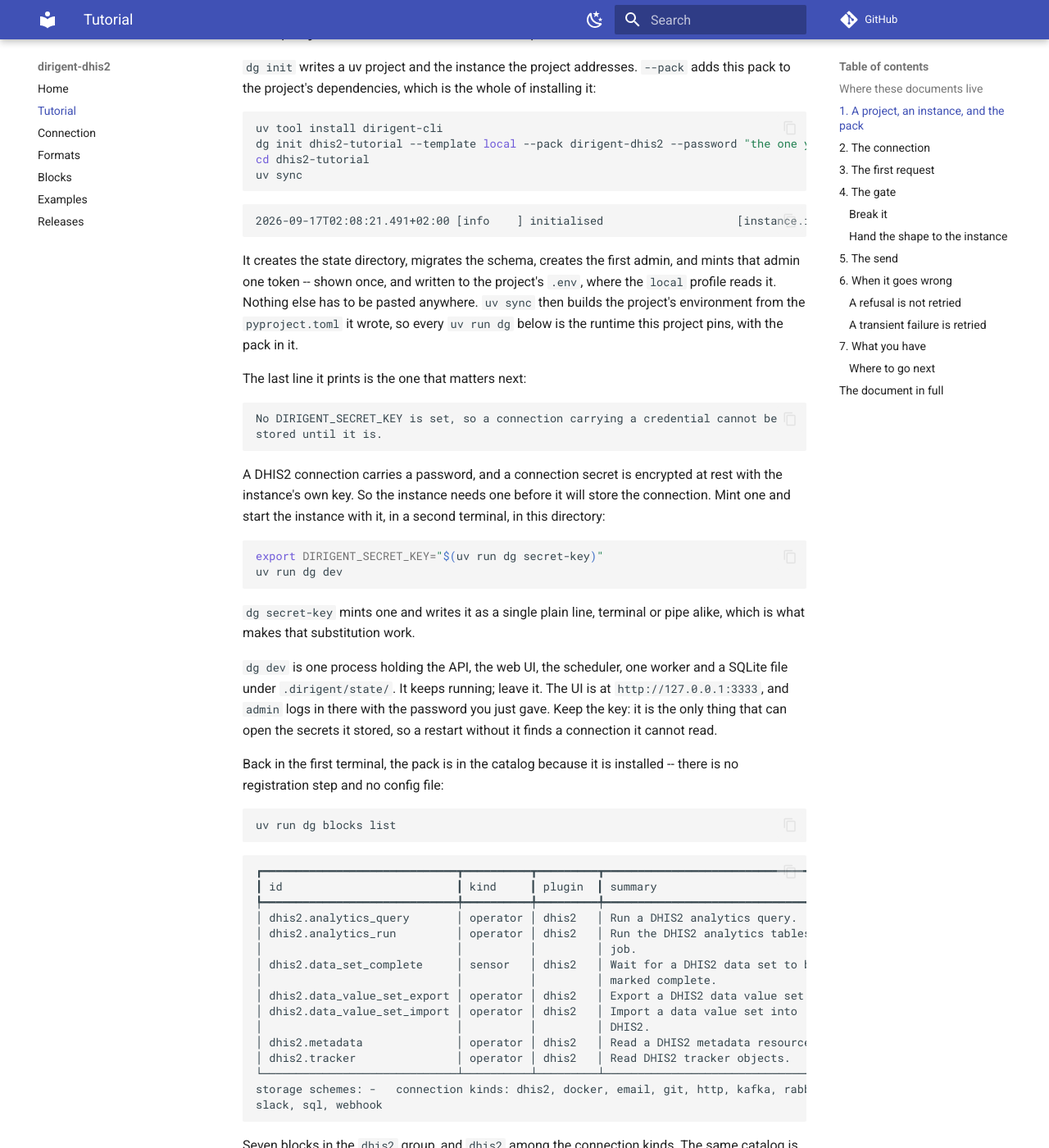
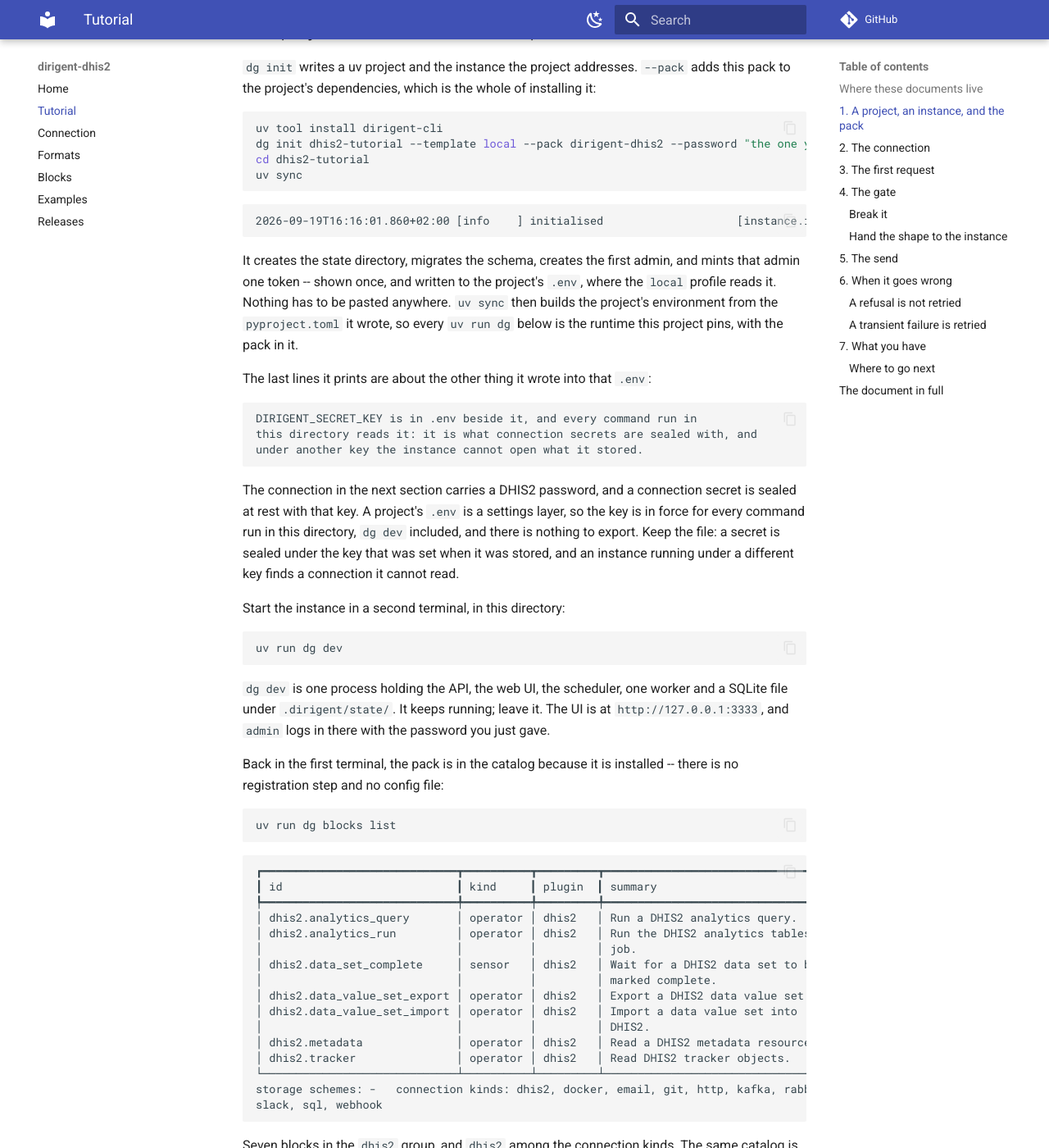
Before and after one commit to winterop-com/dirigent-dhis2, an MkDocs documentation site: the page built from docs/tutorial.md, in a window 1280 px wide and 1400 px high, scrolled down 911 px. Shown: the whole window at 82% size. Built offline with MkDocs 1.6.1 and Material for MkDocs 9.7.7, drawn with Linux system fonts in a browser that asks for light colours; comment, search, counter and statistics services are not loaded.

Commit message:
docs: the tutorial runs on 0.16.6, with the key in .env

````diff
--- a/docs/tutorial.md
+++ b/docs/tutorial.md
@@ -47,39 +47,38 @@
 ```
 
 ```text
-2026-09-17T02:08:21.491+02:00 [info    ] initialised                    [instance.initialised] directory=/home/you/dhis2-tutorial state=.dirigent/state schema=0001_baseline admin=admin template=local version=0.16.1 packs=["dirigent-dhis2"]
+2026-09-19T16:16:01.860+02:00 [info    ] initialised                    [instance.initialised] directory=/home/you/dhis2-tutorial state=.dirigent/state schema=0001_baseline admin=admin template=local version=0.16.6 packs=["dirigent-dhis2"]
 ```
 
 It creates the state directory, migrates the schema, creates the first admin, and mints that
 admin one token -- shown once, and written to the project's `.env`, where the `local` profile
-reads it. Nothing else has to be pasted anywhere. `uv sync` then builds the project's
-environment from the `pyproject.toml` it wrote, so every `uv run dg` below is the runtime this
-project pins, with the pack in it.
+reads it. Nothing has to be pasted anywhere. `uv sync` then builds the project's environment
+from the `pyproject.toml` it wrote, so every `uv run dg` below is the runtime this project
+pins, with the pack in it.
 
-The last line it prints is the one that matters next:
+The last lines it prints are about the other thing it wrote into that `.env`:
 
 ```text
-No DIRIGENT_SECRET_KEY is set, so a connection carrying a credential cannot be
-stored until it is.
+DIRIGENT_SECRET_KEY is in .env beside it, and every command run in
+this directory reads it: it is what connection secrets are sealed with, and
+under another key the instance cannot open what it stored.
 ```
 
-A DHIS2 connection carries a password, and a connection secret is encrypted at rest with the
-instance's own key. So the instance needs one before it will store the connection. Mint one
-and start the instance with it, in a second terminal, in this directory:
+The connection in the next section carries a DHIS2 password, and a connection secret is sealed
+at rest with that key. A project's `.env` is a settings layer, so the key is in force for every
+command run in this directory, `dg dev` included, and there is nothing to export. Keep the
+file: a secret is sealed under the key that was set when it was stored, and an instance running
+under a different key finds a connection it cannot read.
+
+Start the instance in a second terminal, in this directory:
 
 ```bash
-export DIRIGENT_SECRET_KEY="$(uv run dg secret-key)"
 uv run dg dev
 ```
 
-`dg secret-key` mints one and writes it as a single plain line, terminal or pipe alike, which
-is what makes that substitution work.
-
 `dg dev` is one process holding the API, the web UI, the scheduler, one worker and a SQLite
 file under `.dirigent/state/`. It keeps running; leave it. The UI is at
-`http://127.0.0.1:3333`, and `admin` logs in there with the password you just gave. Keep the
-key: it is the only thing that can open the secrets it stored, so a restart without it finds
-a connection it cannot read.
+`http://127.0.0.1:3333`, and `admin` logs in there with the password you just gave.
 
 Back in the first terminal, the pack is in the catalog because it is installed -- there is no
 registration step and no config file:
````
